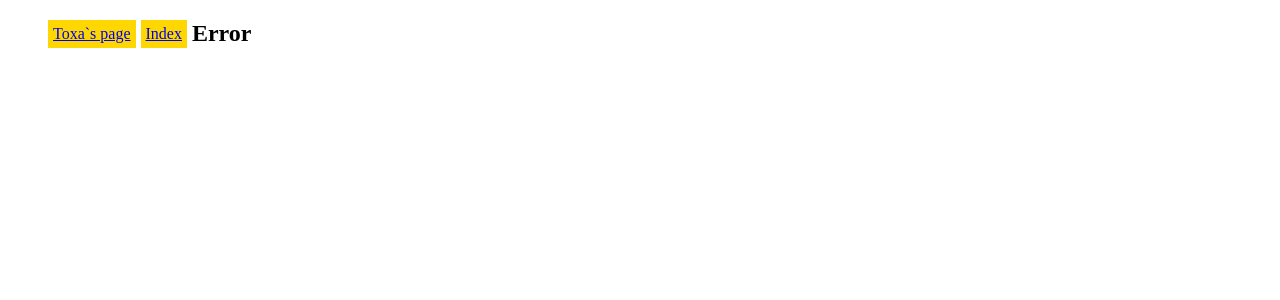
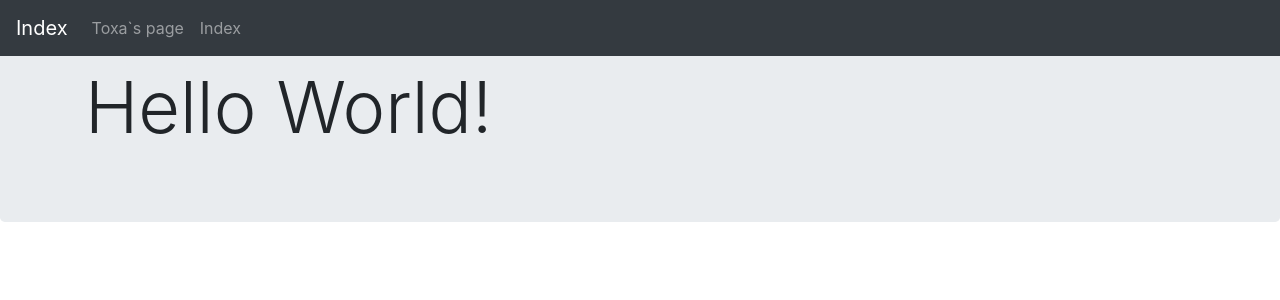
Before and after one commit to Toxa70ru/toxa, a Flask app: page /user/ in a window 1280 px wide. Shown: the top 300 px of the page. Run offline with Flask 2, Linux system fonts and the light colour scheme; some libraries are stand-ins or nearby versions.

Commit message:
Норм страница

```diff
--- a/templates/base.html
+++ b/templates/base.html
@@ -2,22 +2,35 @@
 <html lang="en">
 <head>
     <meta charset="UTF-8">
+    <meta name="viewport" content="width=device-width, initial-scale=1, shrink-to-fit=no">
     <title>{% block title %} Default title {% endblock %}</title>
+     <link rel="stylesheet" href="https://stackpath.bootstrapcdn.com/bootstrap/4.1.3/css/bootstrap.min.css" integrity="sha384-MCw98/SFnGE8fJT3GXwEOngsV7Zt27NXFoaoApmYm81iuXoPkFOJwJ8ERdknLPMO" crossorigin="anonymous">
     <link rel="stylesheet" href="{{ url_for('static', filename = 'static.css') }}">
 </head>
 <body>
 <section id="header">
-   <ul class="navigation" >
-    {% for title,link in links.items() %}
-        <li>
-        <a href="{{ link }}">{{ title }}</a>
-        </li>
-    {% endfor %}
-   </ul>
-</section>
+<nav class="navbar navbar-expand-md navbar-dark fixed-top bg-dark">
+      <a class="navbar-brand" href="{{ url_for('index') }}">Index</a>
+      <button class="navbar-toggler" type="button" data-toggle="collapse" data-target="#navbarsExampleDefault" aria-controls="navbarsExampleDefault" aria-expanded="false" aria-label="Toggle navigation">
+        <span class="navbar-toggler-icon"></span>
+      </button>
+
+      <div class="collapse navbar-collapse" id="navbarsExampleDefault">
+        <ul class="navbar-nav mr-auto">
+             {% for title,link in links.items() %}
+                 <li class="nav-item">
+                    <a class="nav-link" href="{{ link }}">{{ title }} </a>
+                 </li>
+             {% endfor %}
+        </ul>
+      </div>
+</nav>
 <section id="content">
     {% block content %}
     {% endblock %}
 </section>
+<script src="https://code.jquery.com/jquery-3.3.1.slim.min.js" integrity="sha384-q8i/X+965DzO0rT7abK41JStQIAqVgRVzpbzo5smXKp4YfRvH+8abtTE1Pi6jizo" crossorigin="anonymous"></script>
+<script src="https://cdnjs.cloudflare.com/ajax/libs/popper.js/1.14.3/umd/popper.min.js" integrity="sha384-ZMP7rVo3mIykV+2+9J3UJ46jBk0WLaUAdn689aCwoqbBJiSnjAK/l8WvCWPIPm49" crossorigin="anonymous"></script>
+<script src="https://stackpath.bootstrapcdn.com/bootstrap/4.1.3/js/bootstrap.min.js" integrity="sha384-ChfqqxuZUCnJSK3+MXmPNIyE6ZbWh2IMqE241rYiqJxyMiZ6OW/JmZQ5stwEULTy" crossorigin="anonymous"></script>
 </body>
 </html>
--- a/templates/user.html
+++ b/templates/user.html
@@ -2,9 +2,13 @@
 
 {% block title %}User profile {% endblock %}
 {% block content %}
-    {% if username %}
-        <h1>Hello,{{ username }} )</h1>
-    {% else %}
-        <h2>Error</h2>
-    {% endif %}
+      <div class="jumbotron">
+        <div class="container">
+            {% if username %}
+                <h1 class="display-3">Hello, {{ username }}</h1>
+            {% else %}
+                <h1 class="display-3">Hello World!</h1>
+            {% endif %}
+        </div>
+       </div>
 {% endblock %}
```
Also changed, not shown: templates/index.html (+9 -1 lines).
